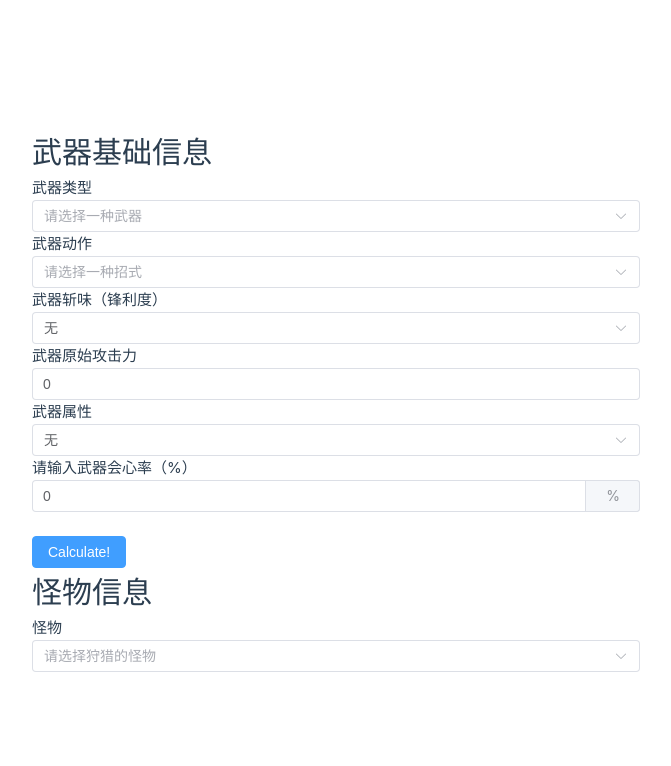
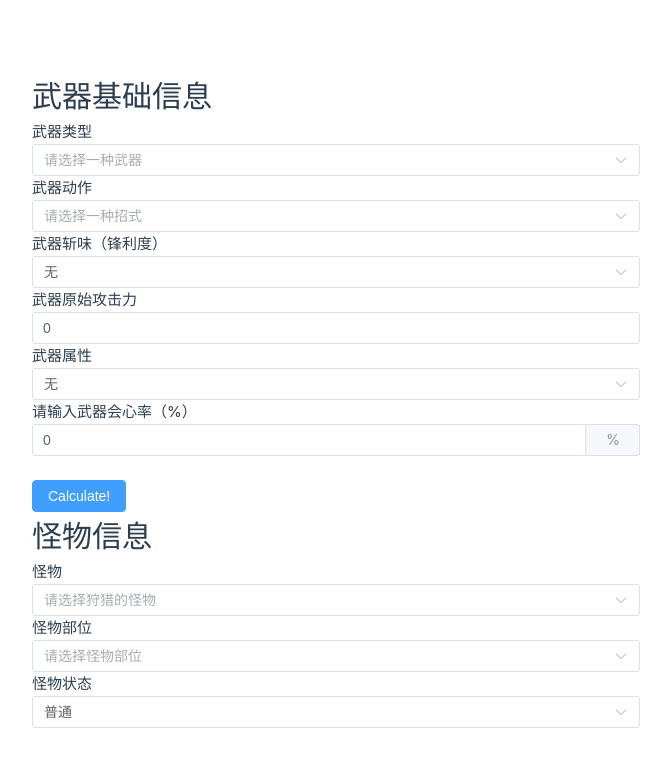
Before and after one commit to mason478/MHR-DmgCalculator, a Vue app: page / in a window 1280 px wide. Shown: the top 766 px of the page, without its empty margins (0-671 px from the left). Built offline with nearby package versions, Linux system fonts and the light colour scheme.

Commit message:
feat: add monsters form

```diff
--- a/src/components/MonstersPanel.vue
+++ b/src/components/MonstersPanel.vue
@@ -1,8 +1,11 @@
 <script setup lang="ts">
 import { ref } from 'vue'
 import { MonsterStatus, allMonsters } from '@/scripts/data/Monsters'
+import monsterData from '@/scripts/data/Monsters'
 
-const monsterId = ref<Number>()
+const monsterId = ref<number>()
+const status = ref<MonsterStatus>(MonsterStatus.NORMAL)
+const monsterPart = ref<number>()
 </script>
 
 <template>
@@ -10,8 +13,24 @@ const monsterId = ref<Number>()
     <h1>怪物信息</h1>
     <form id="monsterForm">
       <label for="monster">怪物</label>
-      <el-select v-model="monsterId" placeholder="请选择狩猎的怪物">
+      <el-select id="monster" v-model="monsterId" placeholder="请选择狩猎的怪物">
         <el-option v-for="m in allMonsters" :key="m.id" :label="m.name" :value="m.id" />
+      </el-select>
+
+      <label for="monsterPart">怪物部位</label>
+      <el-select id="monsterPart" v-model="monsterPart" placeholder="请选择怪物部位">
+        <el-option
+          v-for="mp in monsterData.getMonsterPartsByMonsterId(monsterId ? monsterId : 0)"
+          :key="mp.id"
+          :label="mp.name"
+          :value="mp"
+        />
+      </el-select>
+
+      <label for="monsterStatus">怪物状态</label>
+      <el-select id="monsterStatus" v-model="status" placeholder="怪物状态，可选">
+        <el-option label="普通" :value="MonsterStatus.NORMAL" />
+        <el-option label="愤怒" :value="MonsterStatus.RAGE" />
       </el-select>
     </form>
   </div>
--- a/src/scripts/data/Monsters.ts
+++ b/src/scripts/data/Monsters.ts
@@ -269,3 +269,13 @@ export const allMonstersMap = new Map<number, Monster>([
 ])
 
 export const allMonsters: Array<Monster> = Array.from(allMonstersMap.values())
+
+export default {
+  getMonsterPartsByMonsterId: (monsterId: number): Array<MonsterPart> => {
+    const monster = allMonstersMap.get(monsterId)
+    if (!monster) {
+      return []
+    }
+    return monster.parts
+  }
+}
```
